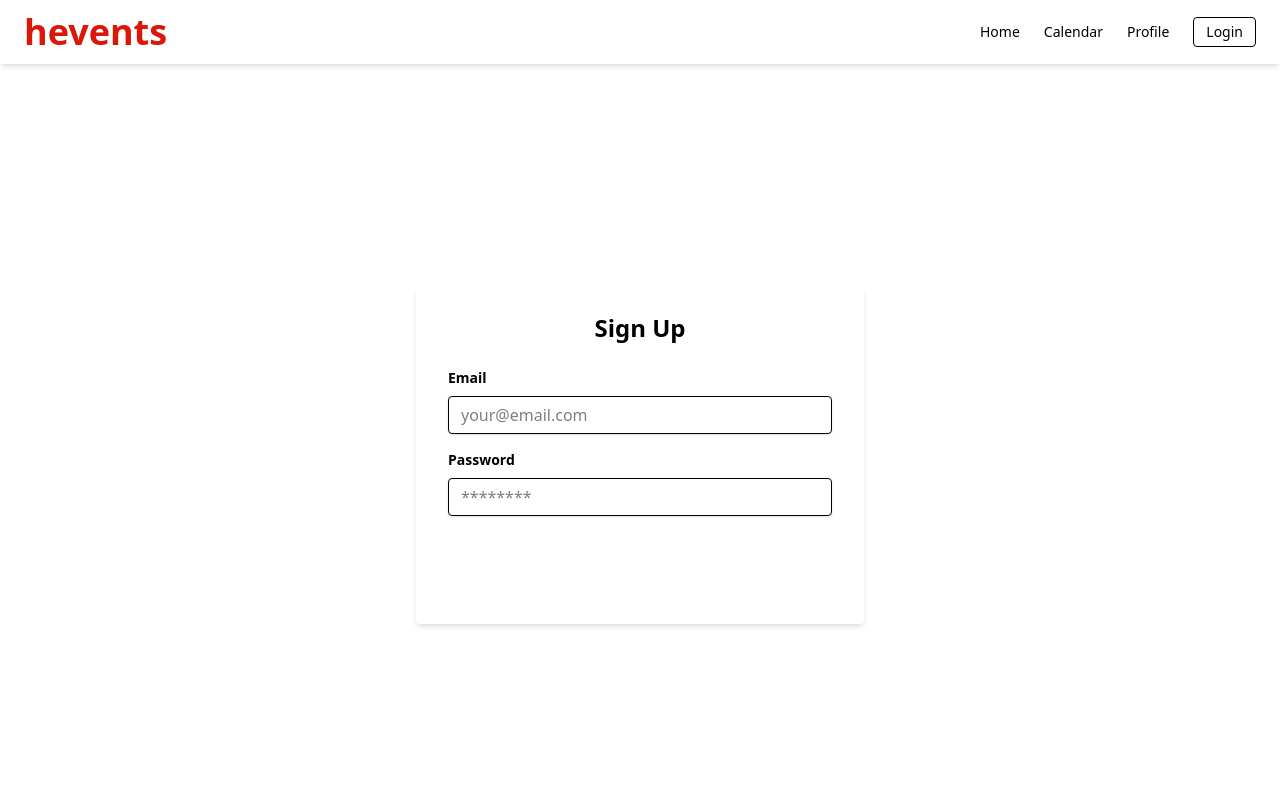
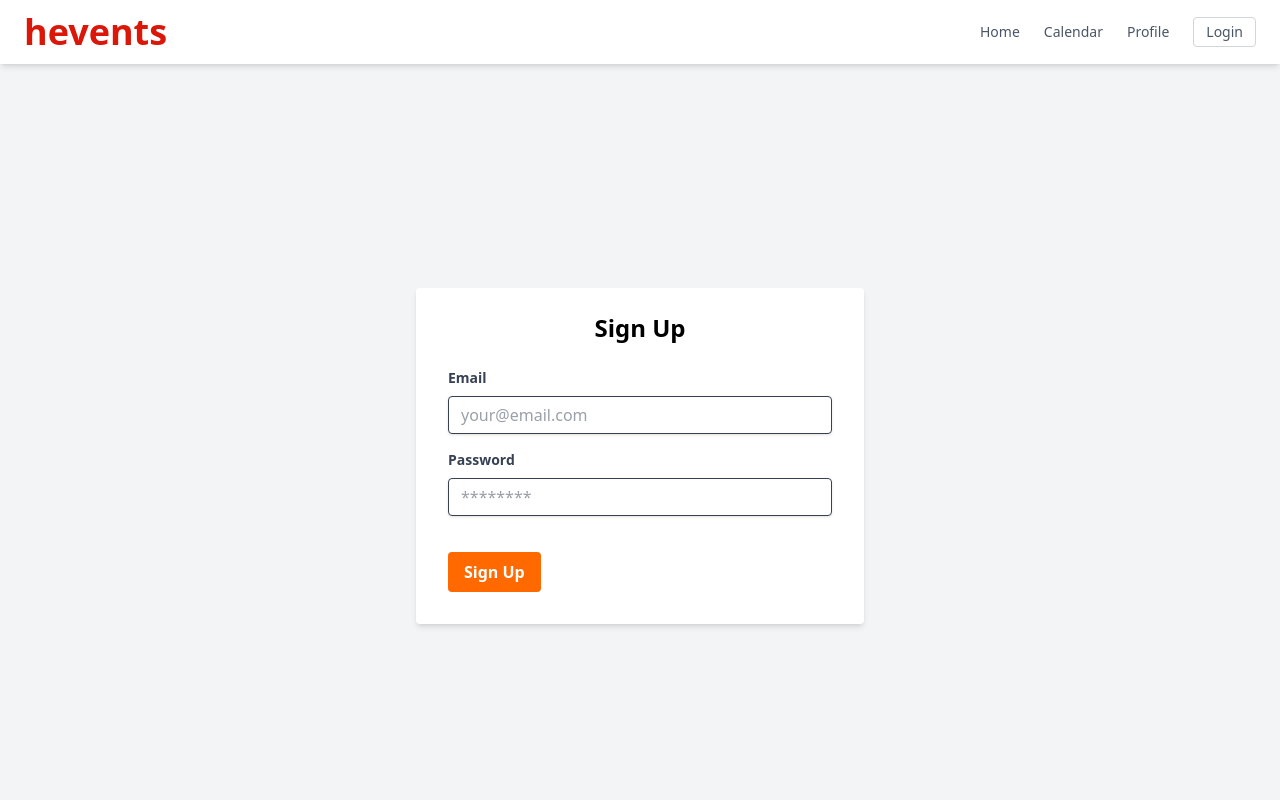
Before and after one commit to sdmlr/hevents-frontend, a React (Vite) app: page /signup in a window 1280 px wide. Shown: the top 800 px of the page. Built offline with nearby package versions, Linux system fonts and the light colour scheme; no server answers.

Commit message:
fix tailwind theme

```diff
--- a/src/index.css
+++ b/src/index.css
@@ -1,7 +1,6 @@
 @import "tailwindcss";
 
 @theme {
-  --color-*: initial; /* fallback rule */
   --color-primary: #db1709;
   --color-white: #ffffff;
   --color-lightBorder: #d9d9d9;
```
